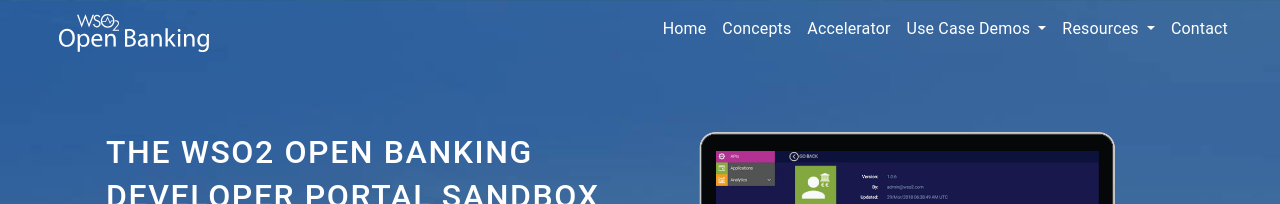
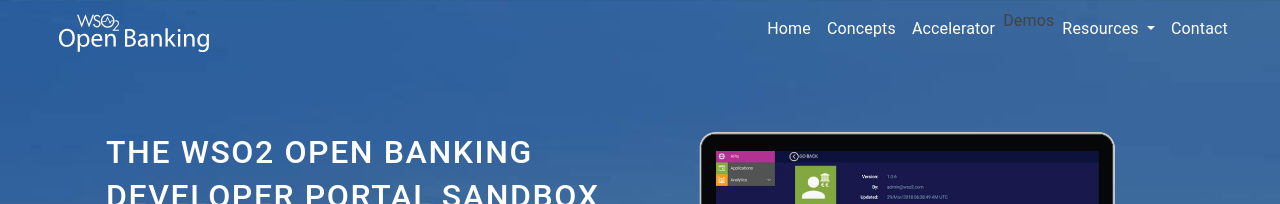
Before and after one commit to lasithLRI/ruby-bfsi-demo-test, a Jekyll site: the page built from index.html, in a window 1280 px wide. Shown: the top 204 px of the page. Built offline with Jekyll 4.4.1, drawn with Linux system fonts in a browser that asks for light colours.

Commit message:
lonks changed

```diff
--- a/_includes/nav.html
+++ b/_includes/nav.html
@@ -7,8 +7,8 @@
 
 
       <nav class="navbar navbar-expand-lg navbar-light ">
-          <a class="navbar-brand" href="/">
-            <img src="/img/logo.svg"/>
+          <a class="navbar-brand" href="{{ '/' | relative_url }}">
+              <img src="{{ '/img/logo.svg' | relative_url }}"/>
           </a>
           <button class="navbar-toggler" type="button" data-bs-toggle="collapse" data-bs-target="#navbarNavDropdown" aria-controls="navbarNavDropdown" aria-expanded="false" aria-label="Toggle navigation">
               <span class="navbar-toggler-icon"></span>
@@ -37,29 +37,38 @@
               </ul> -->
               <ul class="navbar-nav">
                     <li class="nav-item  active ">
-                        <a class="nav-link" href="/">Home</a>
+                        <a class="nav-link" href="{{ '/' | relative_url }}">Home</a>
                     </li>
                     <li class="nav-item ">
-                      <a class="nav-link" href="/concepts">Concepts</a>
+                        <a class="nav-link" href="{{ '/concepts' | relative_url }}">Concepts</a>
                     </li>
                     <li class="nav-item ">
-                      <a class="nav-link" href="/accelerator">Accelerator</a>
+                        <a class="nav-link" href="{{ '/accelerator' | relative_url }}">Accelerator</a>
                     </li>
 
                     <li class="nav-item dropdown ">
-                      <a class="nav-link dropdown-toggle" href="javascript:void(0)" data-bs-toggle="dropdown" aria-haspopup="true" aria-expanded="false">Use Case Demos </a>
-                      <div class="dropdown-menu dropdown-menu-right" aria-labelledby="demos">
-                        <a class="dropdown-item " href="/demos/pisp">PISP</a>
-                        <a class="dropdown-item " href="/demos/aisp">AISP</a>
-                      </div>
+
+                        <a class="dropdown-item " href="{{ '/demos/usecases' | relative_url }}">Demos</a>
+
                     </li>
-                    <li class="nav-item dropdown ">
+
+<!--                  <li class="nav-item dropdown ">-->
+<!--                      <a class="nav-link dropdown-toggle" href="javascript:void(0)" data-bs-toggle="dropdown" aria-haspopup="true" aria-expanded="false">Use Case Demos </a>-->
+<!--                      <div class="dropdown-menu dropdown-menu-right" aria-labelledby="demos">-->
+<!--                        <a class="dropdown-item " href="/demos/pisp">PISP</a>-->
+<!--                        <a class="dropdown-item " href="/demos/aisp">AISP</a>-->
+<!--                      </div>-->
+<!--                    </li>-->
+
+                  <li class="nav-item dropdown">
                       <a class="nav-link dropdown-toggle" href="javascript:void(0)" data-bs-toggle="dropdown" aria-haspopup="true" aria-expanded="false">Resources </a>
                       <div class="dropdown-menu dropdown-menu-right" aria-labelledby="demos">
-                        <a class="dropdown-item " href="https://wso2.com/library/open-banking/">Library</a>
-                        <a class="dropdown-item " href="https://wso2.com/blog/industry-solutions">Blogs</a>
+                          <a class="dropdown-item" href="https://wso2.com/library/open-banking/">Library</a>
+                          <a class="dropdown-item" href="https://wso2.com/blog/industry-solutions">Blogs</a>
                       </div>
-                    </li>
+                  </li>
+
+
 <!--                    <li class="nav-item dropdown">-->
 <!--                      <a class="nav-link dropdown-toggle" href="javascript:void(0)" data-bs-toggle="dropdown" aria-haspopup="true" aria-expanded="false">Developer Portal</a>-->
 <!--                      <div class="dropdown-menu dropdown-menu-right" aria-labelledby="psd2">-->
```
